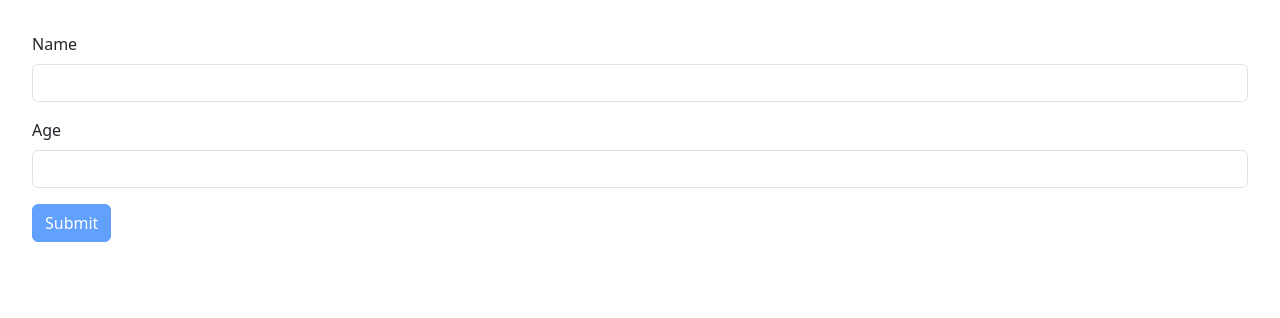
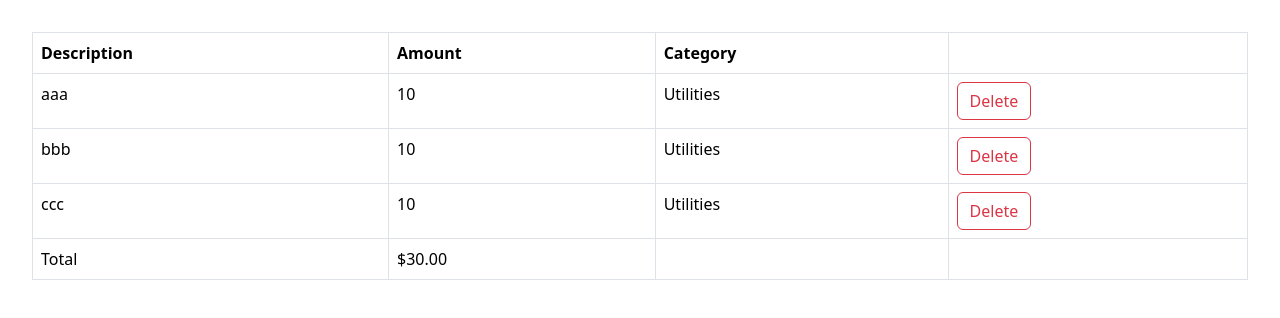
Before and after one commit to Dev-Elo-1505/first-react-app, a React (Vite) app: page / in a window 1280 px wide. Shown: the top 318 px of the page. Built offline with nearby package versions, Linux system fonts and the light colour scheme.

Commit message:
Build Expense List

```diff
--- a/src/App.tsx
+++ b/src/App.tsx
@@ -1,9 +1,19 @@
-import { Form } from "./components/Form";
+import { useState } from "react";
+import { ExpenseList } from "./expense-tracker/components/ExpenseList";
+
 
 function App() {
+const [expenses, setExpenses] = useState([
+    { id: 1, description: 'aaa', amount: 10, category: 'Utilities'},
+    { id: 2, description: 'bbb', amount: 10, category: 'Utilities'},
+    { id: 3, description: 'ccc', amount: 10, category: 'Utilities'},
+]);
+
+if (expenses.length === 0) return null;
+
  return (
   <>
-  <Form></Form>
+  <ExpenseList expenses={expenses} onDelete={(id) => setExpenses(expenses.filter((e) => e.id !== id))} />
   </>
  )
 }
--- /dev/null
+++ b/src/expense-tracker/components/ExpenseList.tsx
@@ -0,0 +1,51 @@
+interface Expense {
+  id: number;
+  description: string;
+  amount: number;
+  category: string;
+}
+
+interface Props {
+  expenses: Expense[];
+  onDelete: (id: number) => void;
+}
+
+export const ExpenseList = ({ expenses, onDelete }: Props) => {
+  return (
+    <table className="table table-bordered">
+      <thead>
+        <tr>
+          <th>Description</th>
+          <th>Amount</th>
+          <th>Category</th>
+          <th></th>
+        </tr>
+      </thead>
+      <tbody>
+        {expenses.map((expense) => (
+          <tr key={expense.id}>
+            <td>{expense.description}</td>
+            <td>{expense.amount}</td>
+            <td>{expense.category}</td>
+            <td>
+              <button
+                className="btn btn-outline-danger"
+                onClick={() => onDelete(expense.id)}
+              >
+                Delete
+              </button>
+            </td>
+          </tr>
+        ))}
+      </tbody>
+      <tfoot>
+        <tr>
+            <td>Total</td>
+            <td>${expenses.reduce((acc, expense) => expense.amount + acc, 0).toFixed(2)}</td>
+            <td></td>
+            <td></td>
+        </tr>
+      </tfoot>
+    </table>
+  );
+};
```
Also changed, not shown: src/components/ExpenseTracker.tsx (added, +33 -0 lines).
